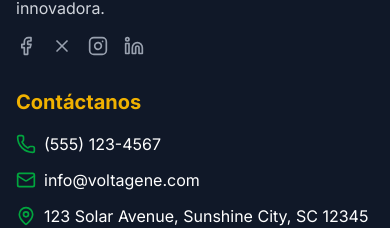
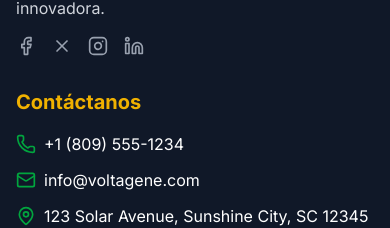
Before and after one commit to InuzDev/Voltagene-Landsite, a Next.js app: page /Contact in a window 390 px wide. Shown: the part 1812-2040 px from the top of the page. Built offline with nearby package versions, Linux system fonts and the light colour scheme.

Commit message:
Updated phone number on footer

```diff
--- a/app/components/Site-footer.tsx
+++ b/app/components/Site-footer.tsx
@@ -39,7 +39,7 @@ export function SiteFooter() {
                   <ul className="space-y-3">
                      <li className="flex items-start">
                         <Phone className="h-5 w-5 mr-2 text-green-600 mt-0.5 flex-shrink-0" />
-                        <span>(555) 123-4567</span>
+                        <span>+1 (809) 555-1234</span>
                      </li>
                      <li className="flex items-start">
                         <Mail className="h-5 w-5 mr-2 text-green-600 mt-0.5 flex-shrink-0" />
```
